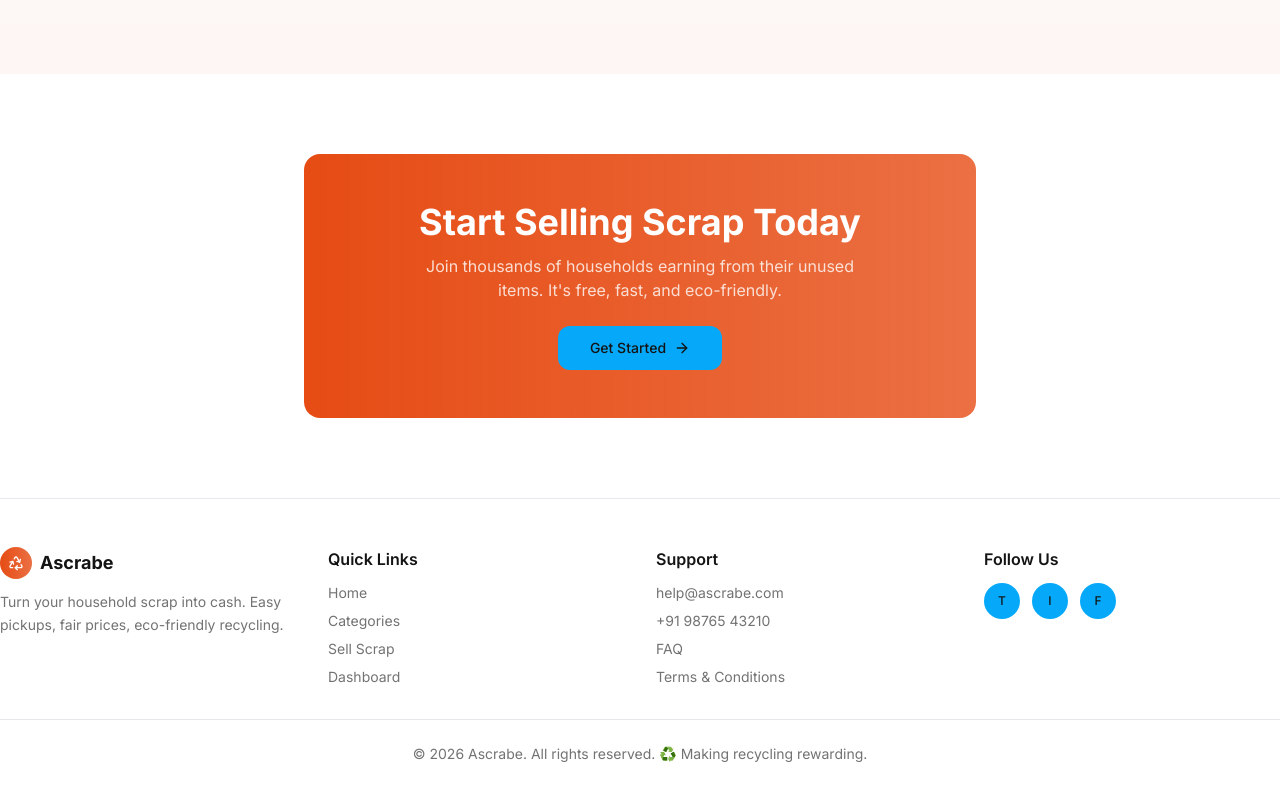
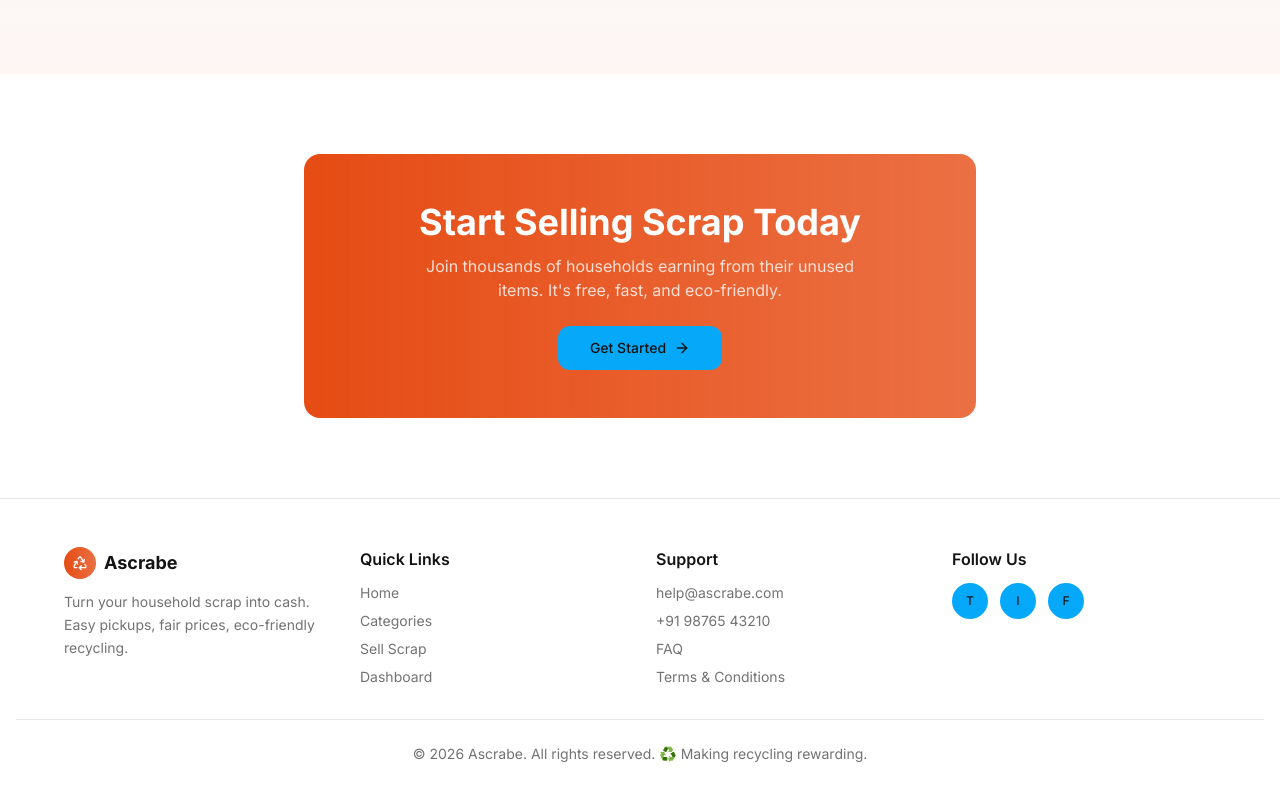
Before and after one commit to ankit-kuntal/Ascrabe, a Next.js app: page / in a window 1280 px wide. Shown: the part 1639-2439 px from the top of the page. Built offline with nearby package versions, Linux system fonts and the light colour scheme.

Commit message:
fix: center Footer for consistent layout
Center footer with updated container and grid styles.

Co-authored-by: ankit kuntal -official  <207237611+ankit-kuntal@users.noreply.github.com>

```diff
--- a/components/Footer.tsx
+++ b/components/Footer.tsx
@@ -5,8 +5,8 @@ import Link from 'next/link';
 
 const Footer = () => (
   <footer className="border-t bg-card">
-    <div className="container py-12">
-      <div className="grid gap-8 md:grid-cols-4">
+    <div className="container mx-auto px-4 py-12">
+      <div className="grid gap-8 md:grid-cols-4 max-w-6xl mx-auto">
         {/* Logo & description */}
         <div>
           <div className="flex items-center gap-2 mb-3">
```
